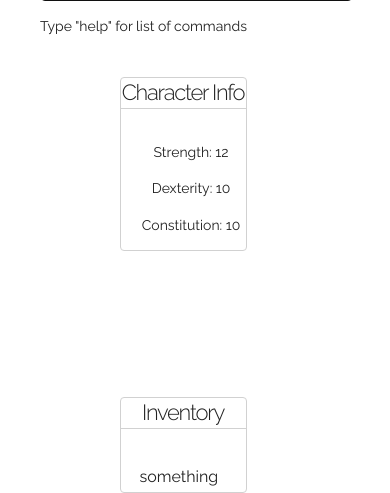
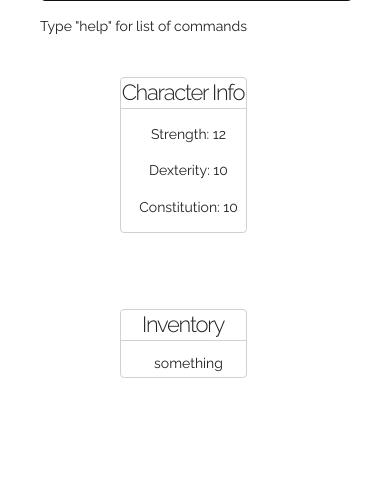
Before and after one commit to janderson390/DragonsAndDungeons, a PHP site: page / in a window 390 px wide. Shown: the part 543-1036 px from the top of the page. After the commit the page ends 921 px from the top, so only its background shows below. Run offline with PHP 8.4, Linux system fonts and the light colour scheme.

Commit message:
CSS
Minor adjustments to inventory and charInfo classes

```diff
--- a/css/stylesheet.css
+++ b/css/stylesheet.css
@@ -103,6 +103,7 @@ input {
 
 .inventory table, .charInfo > p{
   margin-left: 1rem;
+  font-size: 1rem;
 }
 
 /* Phones*/
@@ -134,17 +135,20 @@ input {
 
   .inventory {
     float: none;
-    margin: 28rem 25%;
+    margin: 22.5rem 25%;
     text-align: center;
   }
 
   .charInfo > h4, .inventory > h4 {
     text-align: center;
     font-size: 22px;
+    margin-bottom: .5rem;
   }
 
   .inventory table, .charInfo > p{
     text-align: center;
+    width: 6.5rem;
+    font-size: 14px;
   }
 
 }
```
